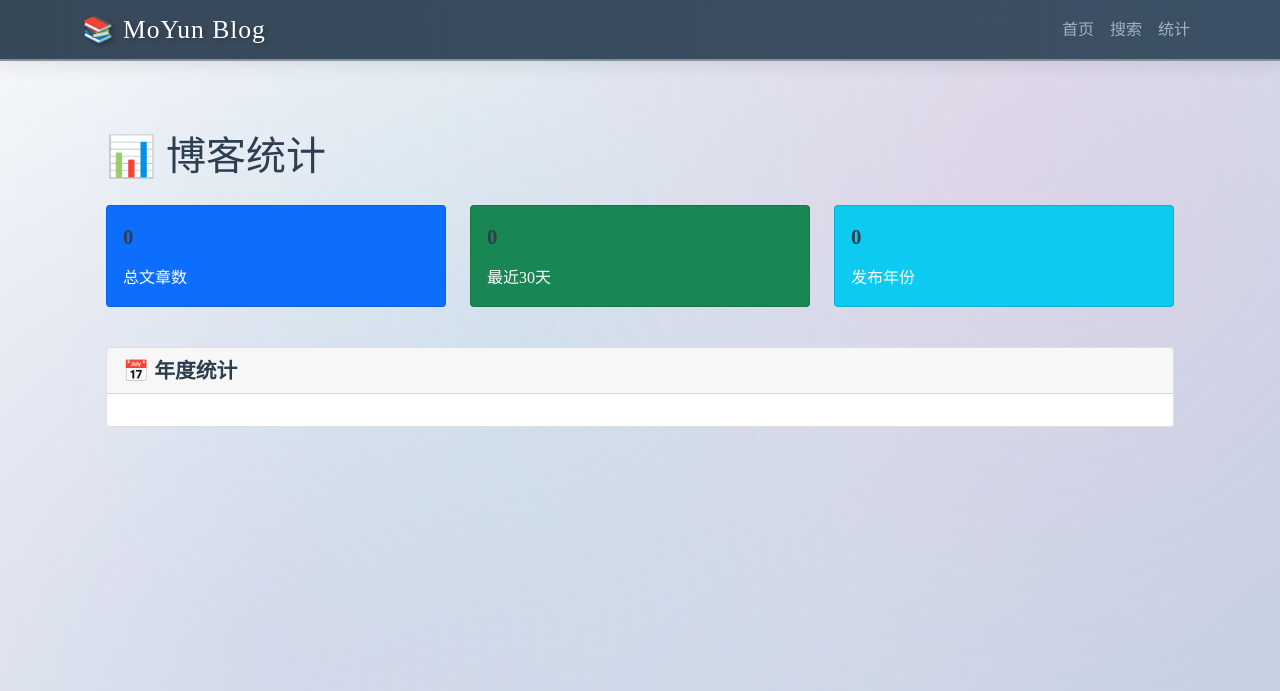
After one commit to KirkZheng/MoYun-Blog, a Flask app: page /stats in a window 1280 px wide. The commit adds this page. Shown: the top 691 px of the page. Run offline with Flask 3, Linux system fonts and the light colour scheme; some libraries are stand-ins or nearby versions.

Commit message:
feat: 添加博客统计功能和相关API接口
- 在data_manager.py中实现统计功能，包括文章总数、年度统计、月度趋势等
- 在app.py中添加/stats路由和多个统计API端点
- 新增stats.html模板展示统计数据
- 更新导航栏添加统计入口

```diff
--- a/app.py
+++ b/app.py
@@ -54,5 +54,48 @@ def api_posts():
         'data': result
     })
 
+@app.route('/stats')
+def stats():
+    """统计页面"""
+    stats_data = data_manager.get_stats()
+    return render_template('stats.html', stats=stats_data)
+
+@app.route('/api/stats')
+def api_stats():
+    """API: 获取统计数据"""
+    stats_data = data_manager.get_stats()
+    return jsonify({
+        'success': True,
+        'data': stats_data
+    })
+
+@app.route('/api/stats/language')
+def api_language_stats():
+    """API: 获取语言分布统计"""
+    language_data = data_manager.get_language_distribution()
+    return jsonify({
+        'success': True,
+        'data': language_data
+    })
+
+@app.route('/api/stats/trend')
+def api_trend_stats():
+    """API: 获取月度趋势统计"""
+    months = request.args.get('months', 12, type=int)
+    trend_data = data_manager.get_monthly_trend(months)
+    return jsonify({
+        'success': True,
+        'data': trend_data
+    })
+
+@app.route('/api/stats/content')
+def api_content_stats():
+    """API: 获取内容分析统计"""
+    content_data = data_manager.get_content_analysis()
+    return jsonify({
+        'success': True,
+        'data': content_data
+    })
+
 if __name__ == '__main__':
     app.run(debug=True, host='127.0.0.1', port=5000)
--- a/data_manager.py
+++ b/data_manager.py
@@ -280,5 +280,142 @@ class BlogDataManager:
             'pages': (len(sorted_posts) + per_page - 1) // per_page
         }
 
+    def get_stats(self) -> Dict:
+        """获取博客统计信息"""
+        # 确保元数据已处理
+        self.process_posts_metadata()
+
+        stats = {
+            'total_posts': len(self.posts),
+            'yearly_stats': {},
+            'recent_posts': 0,  # 最近30天
+        }
+
+        if not self.posts:
+            return stats
+
+        yearly_count = defaultdict(int)
+        recent_count = 0
+
+        current_date = date.today()
+
+        for post in self.posts:
+            # 日期统计
+            publish_date = post.get('publish_date')
+            if publish_date:
+                try:
+                    if isinstance(publish_date, str):
+                        publish_date = datetime.fromisoformat(publish_date).date()
+
+                    # 年度统计
+                    year = publish_date.year
+                    yearly_count[year] += 1
+
+                    # 最近30天统计
+                    days_diff = (current_date - publish_date).days
+                    if days_diff <= 30:
+                        recent_count += 1
+
+                except Exception:
+                    pass
+
+        # 整理统计结果
+        stats['yearly_stats'] = dict(yearly_count)
+        stats['recent_posts'] = recent_count
+
+        return stats
+
+    def get_language_distribution(self) -> Dict[str, int]:
+        """获取语言分布统计"""
+        self.process_posts_metadata()
+        language_count = defaultdict(int)
+
+        for post in self.posts:
+            lang = post.get('language', 'unknown')
+            language_count[lang] += 1
+
+        return dict(language_count)
+
+    def get_monthly_trend(self, months: int = 12) -> List[Dict]:
+        """获取月度发布趋势"""
+        monthly_count = defaultdict(int)
+
+        for post in self.posts:
+            publish_date = post.get('publish_date')
+            if publish_date:
+                try:
+                    if isinstance(publish_date, str):
+                        publish_date = datetime.fromisoformat(publish_date).date()
+
+                    month_key = f"{publish_date.year}-{publish_date.month:02d}"
+                    monthly_count[month_key] += 1
+                except Exception:
+                    pass
+
+        # 获取最近N个月的数据
+        sorted_months = sorted(monthly_count.items(), key=lambda x: x[0], reverse=True)[:months]
+
+        return [
+            {
+                'month': month,
+                'count': count,
+                'year': int(month.split('-')[0]),
+                'month_num': int(month.split('-')[1])
+            }
+            for month, count in sorted_months
+        ]
+
+    def get_content_analysis(self) -> Dict:
+        """获取内容分析统计"""
+        self.process_posts_metadata()
+
+        analysis = {
+            'avg_title_length': 0,
+            'avg_content_length': 0,
+            'avg_keywords_count': 0,
+            'length_distribution': {
+                'very_short': 0,  # < 200字
+                'short': 0,       # 200-500字
+                'medium': 0,      # 500-1500字
+                'long': 0,        # 1500-3000字
+                'very_long': 0    # > 3000字
+            }
+        }
+
+        if not self.posts:
+            return analysis
+
+        total_title_len = 0
+        total_content_len = 0
+        total_keywords = 0
+
+        for post in self.posts:
+            title_len = len(post.get('title', ''))
+            content_len = len(post.get('content', ''))
+            keywords_count = len(post.get('keywords', []))
+
+            total_title_len += title_len
+            total_content_len += content_len
+            total_keywords += keywords_count
+
+            # 内容长度分布
+            if content_len < 200:
+                analysis['length_distribution']['very_short'] += 1
+            elif content_len < 500:
+                analysis['length_distribution']['short'] += 1
+            elif content_len < 1500:
+                analysis['length_distribution']['medium'] += 1
+            elif content_len < 3000:
+                analysis['length_distribution']['long'] += 1
+            else:
+                analysis['length_distribution']['very_long'] += 1
+
+        post_count = len(self.posts)
+        analysis['avg_title_length'] = round(total_title_len / post_count, 1)
+        analysis['avg_content_length'] = round(total_content_len / post_count, 1)
+        analysis['avg_keywords_count'] = round(total_keywords / post_count, 1)
+
+        return analysis
+
 # 全局数据管理器实例
 data_manager = BlogDataManager()
--- a/templates/base.html
+++ b/templates/base.html
@@ -224,18 +224,24 @@
     </style>
 </head>
 <body>
-    <nav class="navbar navbar-expand-lg navbar-dark">
+    <nav class="navbar navbar-expand-lg navbar-dark bg-dark">
         <div class="container">
-            <a class="navbar-brand" href="/">书山有路勤为径</a>
-
-            <!-- 搜索框 -->
-            <div class="d-flex ms-auto">
-                <form class="d-flex" action="/search" method="GET">
-                    <input class="form-control me-2" type="search" name="q" placeholder="寻章觅句..." aria-label="Search" value="{{ request.args.get('q', '') }}">
-                    <button class="btn btn-outline-light" type="submit">
-                        <i class="bi bi-search"></i>
-                    </button>
-                </form>
+            <a class="navbar-brand" href="/">MoYun Blog</a>
+            <button class="navbar-toggler" type="button" data-bs-toggle="collapse" data-bs-target="#navbarNav">
+                <span class="navbar-toggler-icon"></span>
+            </button>
+            <div class="collapse navbar-collapse" id="navbarNav">
+                <ul class="navbar-nav ms-auto">
+                    <li class="nav-item">
+                        <a class="nav-link" href="/">首页</a>
+                    </li>
+                    <li class="nav-item">
+                        <a class="nav-link" href="/search">搜索</a>
+                    </li>
+                    <li class="nav-item">
+                        <a class="nav-link" href="/stats">统计</a>
+                    </li>
+                </ul>
             </div>
         </div>
     </nav>
--- /dev/null
+++ b/templates/stats.html
@@ -0,0 +1,87 @@
+{% extends "base.html" %}
+
+{% block title %}博客统计 - MoYun Blog{% endblock %}
+
+{% block content %}
+<div class="container mt-4">
+    <div class="row">
+        <div class="col-12">
+            <h1 class="mb-4">📊 博客统计</h1>
+        </div>
+    </div>
+
+    <!-- 总体统计卡片 -->
+    <div class="row mb-4">
+        <div class="col-md-4 mb-3">
+            <div class="card bg-primary text-white">
+                <div class="card-body">
+                    <div class="d-flex justify-content-between">
+                        <div>
+                            <h4 class="card-title">{{ stats.total_posts }}</h4>
+                            <p class="card-text">总文章数</p>
+                        </div>
+                        <div class="align-self-center">
+                            <i class="fas fa-file-alt fa-2x"></i>
+                        </div>
+                    </div>
+                </div>
+            </div>
+        </div>
+
+        <div class="col-md-4 mb-3">
+            <div class="card bg-success text-white">
+                <div class="card-body">
+                    <div class="d-flex justify-content-between">
+                        <div>
+                            <h4 class="card-title">{{ stats.recent_posts }}</h4>
+                            <p class="card-text">最近30天</p>
+                        </div>
+                        <div class="align-self-center">
+                            <i class="fas fa-calendar-alt fa-2x"></i>
+                        </div>
+                    </div>
+                </div>
+            </div>
+        </div>
+
+        <div class="col-md-4 mb-3">
+            <div class="card bg-info text-white">
+                <div class="card-body">
+                    <div class="d-flex justify-content-between">
+                        <div>
+                            <h4 class="card-title">{{ stats.yearly_stats|length }}</h4>
+                            <p class="card-text">发布年份</p>
+                        </div>
+                        <div class="align-self-center">
+                            <i class="fas fa-calendar fa-2x"></i>
+                        </div>
+                    </div>
+                </div>
+            </div>
+        </div>
+    </div>
+
+    <!-- 年度统计 -->
+    <div class="row">
+        <div class="col-12 mb-4">
+            <div class="card">
+                <div class="card-header">
+                    <h5 class="card-title mb-0">📅 年度统计</h5>
+                </div>
+                <div class="card-body">
+                    <div class="row">
+                        {% for year, count in stats.yearly_stats.items() %}
+                        <div class="col-md-2 col-sm-4 col-6 mb-3">
+                            <div class="text-center">
+                                <h4 class="text-primary">{{ count }}</h4>
+                                <p class="mb-0">{{ year }}年</p>
+                            </div>
+                        </div>
+                        {% endfor %}
+                    </div>
+                </div>
+            </div>
+        </div>
+    </div>
+</div>
+{% endblock %}
```
Also changed, not shown: 1 other file.
